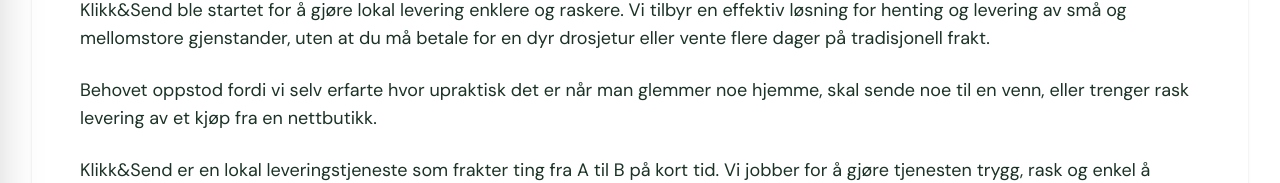
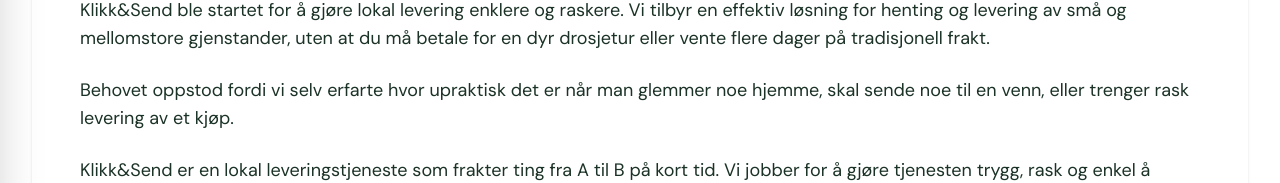
Before and after one commit to moreamakaveli-cyber/klikk-send-live, a Next.js app: page /om-oss in a window 1280 px wide. Shown: the part 344-527 px from the top of the page. Built offline with nearby package versions, Linux system fonts and the light colour scheme.

Commit message:
Update sentence in Om oss page

```diff
--- a/app/om-oss/page.tsx
+++ b/app/om-oss/page.tsx
@@ -18,7 +18,7 @@
               </p>
 
               <p className="text-base md:text-lg">
-                Behovet oppstod fordi vi selv erfarte hvor upraktisk det er når man glemmer noe hjemme, skal sende noe til en venn, eller trenger rask levering av et kjøp fra en nettbutikk.
+                Behovet oppstod fordi vi selv erfarte hvor upraktisk det er når man glemmer noe hjemme, skal sende noe til en venn, eller trenger rask levering av et kjøp.
               </p>
 
               <p className="text-base md:text-lg">
```
